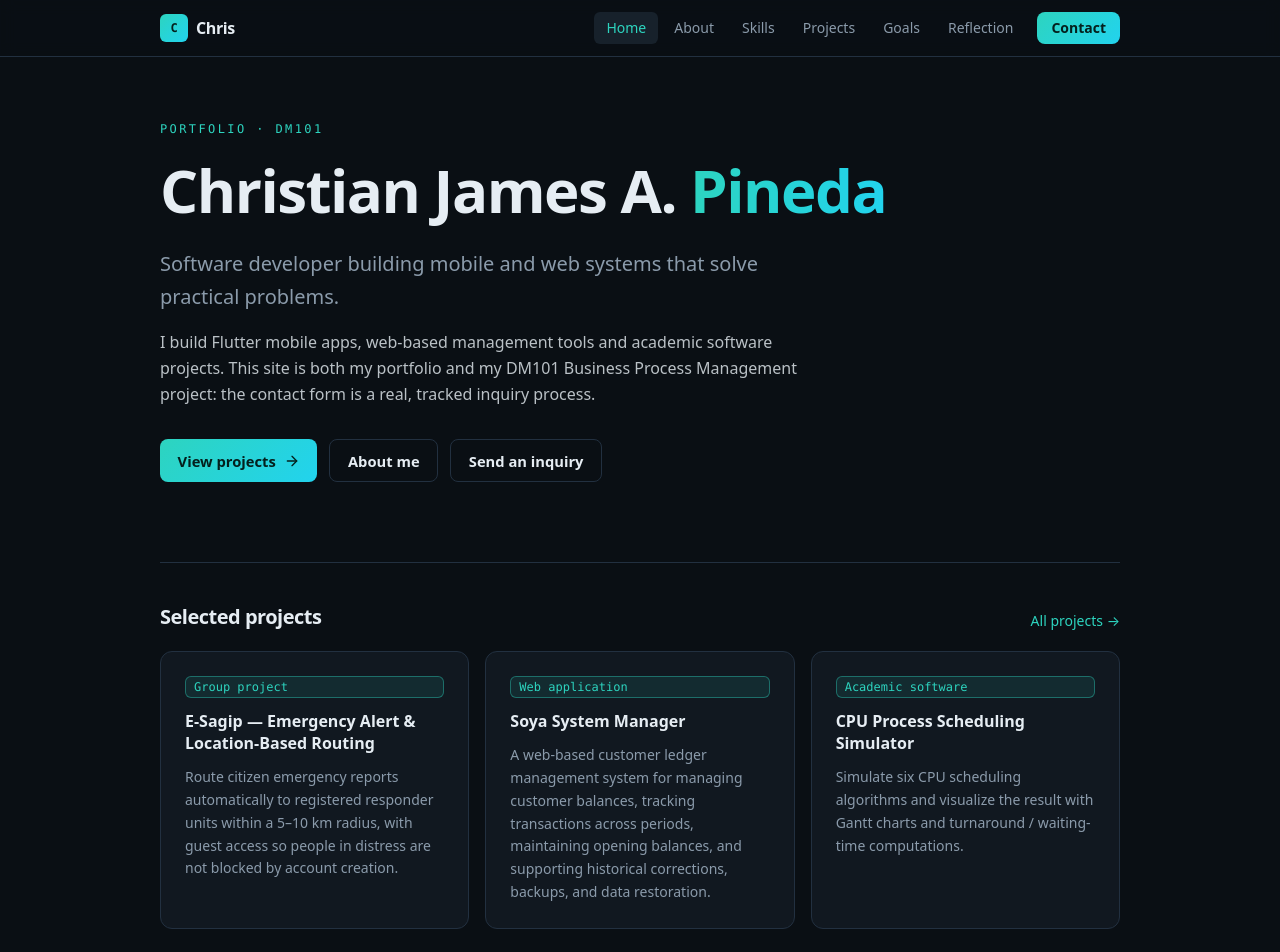
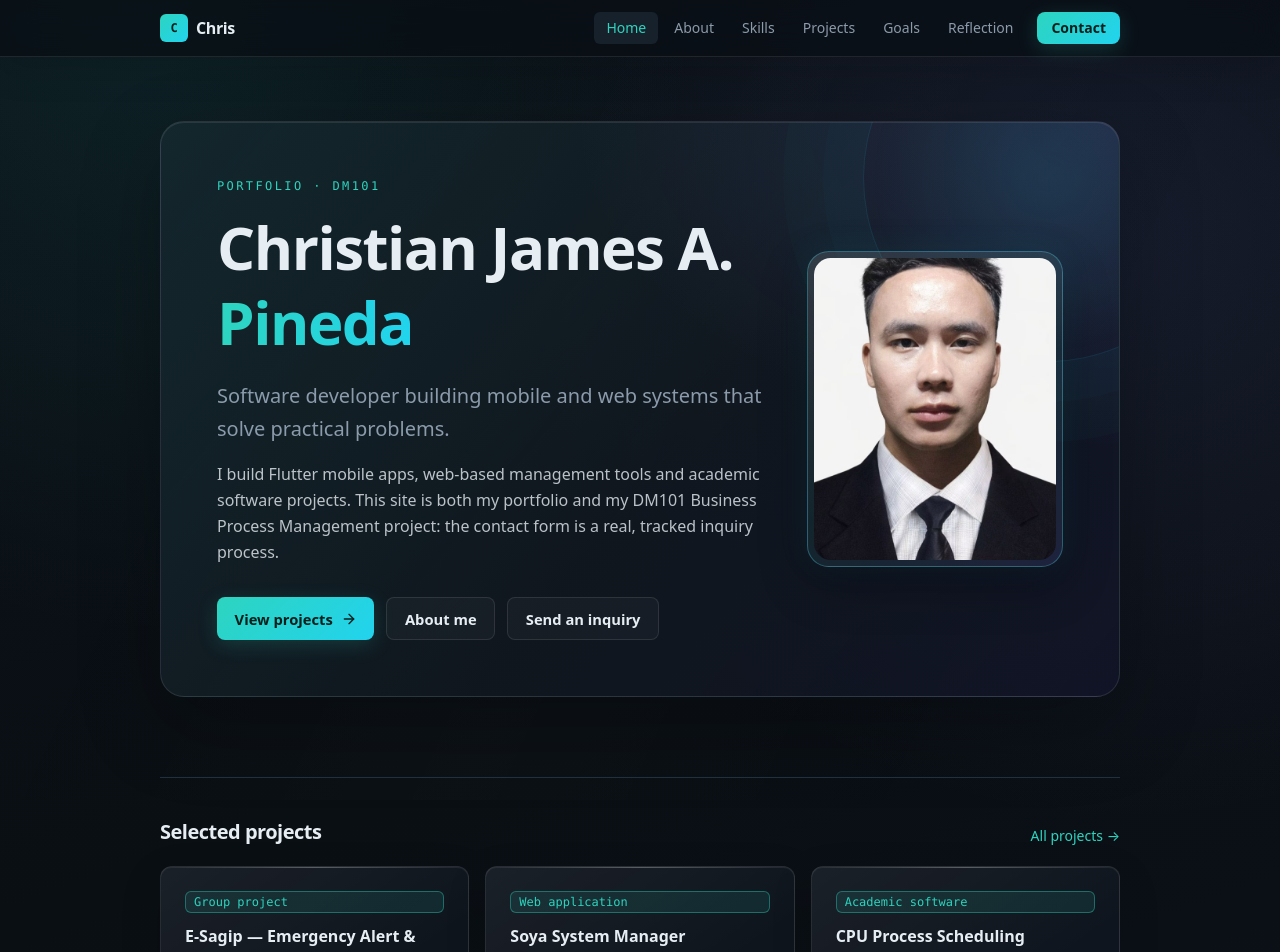
Before and after one commit to gfr-chris/dm101-portfolio, a Next.js app: page / in a window 1280 px wide. Shown: the top 952 px of the page. Built offline with nearby package versions, Linux system fonts and the light colour scheme.

Commit message:
Update homepage, global styles, header, primitives, and add template and profile photo

```diff
--- a/src/app/(public)/page.tsx
+++ b/src/app/(public)/page.tsx
@@ -1,3 +1,4 @@
+import Image from "next/image";
 import Link from "next/link";
 import { ArrowRight } from "lucide-react";
 import { profile, projects } from "@/data/portfolio";
@@ -6,7 +7,9 @@ import { Card, Tag } from "@/components/ui/primitives";
 export default function HomePage() {
   return (
     <div>
-      <section className="pb-16 sm:pb-20">
+      <section className="hero-panel mb-16 sm:mb-20">
+        <div className="relative z-10 grid items-center gap-8 md:grid-cols-[minmax(0,1fr)_16rem]">
+          <div>
             <p className="mb-4 font-mono text-xs uppercase tracking-[0.2em] text-accent">Portfolio · DM101</p>
             <h1 className="text-4xl font-semibold leading-tight tracking-tight sm:text-6xl">
               {profile.name.split(" ").slice(0, -1).join(" ")}{" "}
@@ -26,6 +29,20 @@ export default function HomePage() {
               <Link href="/contact" className="btn btn-ghost">
                 Send an inquiry
               </Link>
+            </div>
+          </div>
+          <div className="hero-portrait mx-auto w-full max-w-56 md:max-w-none">
+            <div className="relative aspect-[4/5] overflow-hidden rounded-[1.05rem]">
+              <Image
+                src="/profile-photo.png"
+                alt={`Professional portrait of ${profile.name}`}
+                fill
+                priority
+                sizes="(max-width: 767px) 224px, 256px"
+                className="object-cover object-center"
+              />
+            </div>
+          </div>
         </div>
       </section>
 
--- /dev/null
+++ b/src/app/(public)/template.tsx
@@ -0,0 +1,3 @@
+export default function PublicTemplate({ children }: { children: React.ReactNode }) {
+  return <div className="page-transition">{children}</div>;
+}
--- a/src/app/globals.css
+++ b/src/app/globals.css
@@ -18,6 +18,7 @@
 
 :root {
   color-scheme: dark;
+  --glass-border: color-mix(in srgb, white 10%, transparent);
 }
 
 html {
@@ -25,11 +26,28 @@ html {
 }
 
 body {
-  background: var(--color-bg);
+  position: relative;
+  isolation: isolate;
+  background:
+    radial-gradient(ellipse at 12% 0%, color-mix(in srgb, var(--color-accent) 9%, transparent), transparent 34rem),
+    radial-gradient(ellipse at 88% 18%, color-mix(in srgb, var(--color-indigo) 10%, transparent), transparent 38rem),
+    linear-gradient(160deg, #0b1118 0%, var(--color-bg) 52%, #0c111a 100%);
   color: var(--color-fg);
   font-family: var(--font-sans);
   -webkit-font-smoothing: antialiased;
   overflow-x: hidden;
+}
+
+body::before {
+  position: fixed;
+  z-index: -1;
+  inset: 0;
+  background-image:
+    radial-gradient(color-mix(in srgb, white 5%, transparent) 0.6px, transparent 0.6px),
+    linear-gradient(115deg, transparent 20%, color-mix(in srgb, white 1.5%, transparent) 50%, transparent 80%);
+  background-size: 6px 6px, 100% 100%;
+  content: "";
+  pointer-events: none;
 }
 
 ::selection {
@@ -49,6 +67,7 @@ body {
   * {
     animation-duration: 0.01ms !important;
     transition-duration: 0.01ms !important;
+    scroll-behavior: auto !important;
   }
 }
 
@@ -83,28 +102,150 @@ body {
   padding: 0.6rem 1.1rem;
   font-weight: 600;
   font-size: 0.92rem;
-  transition: background 0.15s, border-color 0.15s, opacity 0.15s;
+  transition: transform 0.2s ease, box-shadow 0.2s ease, background 0.2s ease, border-color 0.2s ease, filter 0.2s ease, opacity 0.15s;
   cursor: pointer;
 }
 .btn:disabled {
   opacity: 0.55;
   cursor: not-allowed;
 }
+.btn:hover:not(:disabled) {
+  transform: translateY(-2px);
+}
+.btn:active:not(:disabled) {
+  transform: translateY(0) scale(0.98);
+}
 .btn-primary {
   background: linear-gradient(135deg, var(--color-accent), var(--color-accent-2));
   color: #04201d;
+  box-shadow: 0 5px 20px color-mix(in srgb, var(--color-accent) 18%, transparent);
 }
 .btn-primary:hover:not(:disabled) {
   filter: brightness(1.08);
+  box-shadow: 0 8px 26px color-mix(in srgb, var(--color-accent) 30%, transparent);
 }
 .btn-ghost {
-  border: 1px solid var(--color-line);
+  border: 1px solid var(--glass-border);
   color: var(--color-fg);
-  background: transparent;
+  background: color-mix(in srgb, white 3%, transparent);
 }
 .btn-ghost:hover:not(:disabled) {
   border-color: var(--color-accent);
-  background: var(--color-surface);
+  background: color-mix(in srgb, var(--color-accent) 8%, var(--color-surface));
+  box-shadow: 0 5px 18px color-mix(in srgb, var(--color-accent) 10%, transparent);
+}
+
+.site-header {
+  border-color: color-mix(in srgb, white 9%, transparent);
+  background: color-mix(in srgb, #0a0f14 78%, transparent);
+  box-shadow: 0 12px 36px color-mix(in srgb, black 14%, transparent);
+  backdrop-filter: blur(18px) saturate(150%);
+}
+
+.glass-card {
+  position: relative;
+  overflow: hidden;
+  border-color: var(--glass-border);
+  background:
+    linear-gradient(145deg, color-mix(in srgb, white 5%, transparent), transparent 55%),
+    color-mix(in srgb, var(--color-surface) 78%, transparent);
+  box-shadow: 0 14px 40px color-mix(in srgb, black 16%, transparent), inset 0 1px 0 color-mix(in srgb, white 5%, transparent);
+  backdrop-filter: blur(14px) saturate(130%);
+  transition: transform 0.25s ease, border-color 0.25s ease, box-shadow 0.25s ease;
+}
+
+.glass-card::before {
+  position: absolute;
+  inset: 0 0 auto;
+  height: 1px;
+  background: linear-gradient(90deg, transparent, color-mix(in srgb, white 25%, transparent), transparent);
+  content: "";
+  pointer-events: none;
+}
+
+.glass-card:hover {
+  transform: translateY(-3px);
+  border-color: color-mix(in srgb, var(--color-accent) 25%, var(--glass-border));
+  box-shadow: 0 20px 46px color-mix(in srgb, black 22%, transparent), 0 0 28px color-mix(in srgb, var(--color-accent) 5%, transparent);
+}
+
+.page-heading {
+  border-image: linear-gradient(90deg, color-mix(in srgb, var(--color-accent) 48%, var(--color-line)), var(--color-line) 70%, transparent) 1;
+}
+
+.hero-panel {
+  position: relative;
+  overflow: hidden;
+  isolation: isolate;
+  border: 1px solid var(--glass-border);
+  border-radius: 1.5rem;
+  padding: clamp(1.5rem, 5vw, 3.5rem);
+  background:
+    radial-gradient(ellipse at 100% 0%, color-mix(in srgb, var(--color-indigo) 16%, transparent), transparent 34rem),
+    linear-gradient(130deg, color-mix(in srgb, var(--color-accent) 8%, var(--color-surface)) 0%, color-mix(in srgb, var(--color-surface) 80%, transparent) 55%, color-mix(in srgb, #121528 85%, transparent) 100%);
+  box-shadow: 0 28px 80px color-mix(in srgb, black 25%, transparent), inset 0 1px 0 color-mix(in srgb, white 9%, transparent);
+  backdrop-filter: blur(18px);
+}
+
+.hero-panel::after {
+  position: absolute;
+  z-index: -1;
+  top: -8rem;
+  right: -7rem;
+  width: 23rem;
+  aspect-ratio: 1;
+  border: 1px solid color-mix(in srgb, var(--color-accent-2) 12%, transparent);
+  border-radius: 50%;
+  background: radial-gradient(circle, color-mix(in srgb, var(--color-accent-2) 10%, transparent), transparent 68%);
+  box-shadow: 0 0 0 2.5rem color-mix(in srgb, var(--color-accent-2) 2%, transparent), 0 0 0 5rem color-mix(in srgb, var(--color-accent-2) 1.5%, transparent);
+  content: "";
+  pointer-events: none;
+}
+
+.hero-portrait {
+  border: 1px solid color-mix(in srgb, var(--color-accent-2) 24%, var(--glass-border));
+  border-radius: 1.35rem;
+  padding: 0.4rem;
+  background: linear-gradient(145deg, color-mix(in srgb, white 12%, transparent), color-mix(in srgb, var(--color-accent) 8%, transparent) 55%, color-mix(in srgb, var(--color-indigo) 12%, transparent));
+  box-shadow: 0 18px 48px color-mix(in srgb, black 28%, transparent), 0 0 32px color-mix(in srgb, var(--color-accent-2) 8%, transparent);
+}
+
+.hero-portrait img {
+  transition: transform 0.5s cubic-bezier(0.2, 0.7, 0.25, 1);
+}
+
+.hero-portrait:hover img {
+  transform: scale(1.035);
+}
+
+.page-transition {
+  animation: page-enter 0.48s cubic-bezier(0.2, 0.7, 0.25, 1) both;
+}
+
+.page-transition > * {
+  animation: content-enter 0.55s cubic-bezier(0.2, 0.7, 0.25, 1) both;
+}
+
+.page-transition > *:nth-child(2) {
+  animation-delay: 70ms;
+}
+
+.page-transition > *:nth-child(3) {
+  animation-delay: 130ms;
+}
+
+@keyframes page-enter {
+  from { opacity: 0; }
+  to { opacity: 1; }
+}
+
+@keyframes content-enter {
+  from { opacity: 0; transform: translateY(10px); }
+  to { opacity: 1; transform: translateY(0); }
+}
+
+a:not(.btn) {
+  transition: color 0.2s ease, opacity 0.2s ease;
 }
 
 /* React Flow dark tweaks */
--- a/src/components/layout/SiteHeader.tsx
+++ b/src/components/layout/SiteHeader.tsx
@@ -21,7 +21,7 @@ export function SiteHeader() {
   const [open, setOpen] = useState(false);
 
   return (
-    <header className="sticky top-0 z-40 border-b border-line bg-bg/85 backdrop-blur">
+    <header className="site-header sticky top-0 z-40 border-b border-line">
       <div className="mx-auto flex h-14 w-full max-w-5xl items-center justify-between px-5 sm:px-8">
         <Link href="/" className="flex items-center gap-2 font-semibold tracking-tight" onClick={() => setOpen(false)}>
           <span className="grid h-7 w-7 place-items-center rounded-md bg-linear-to-br from-accent to-accent-2 font-mono text-xs font-bold text-[#04201d]">
--- a/src/components/ui/primitives.tsx
+++ b/src/components/ui/primitives.tsx
@@ -6,7 +6,7 @@ export function Container({ className, children }: { className?: string; childre
 
 export function PageHeader({ eyebrow, title, lead }: { eyebrow?: string; title: string; lead?: string }) {
   return (
-    <header className="mb-10 border-b border-line pb-8">
+    <header className="page-heading mb-10 border-b border-line pb-8">
       {eyebrow && (
         <p className="mb-3 font-mono text-xs uppercase tracking-[0.2em] text-accent">{eyebrow}</p>
       )}
@@ -17,7 +17,7 @@ export function PageHeader({ eyebrow, title, lead }: { eyebrow?: string; title:
 }
 
 export function Card({ className, children }: { className?: string; children: React.ReactNode }) {
-  return <div className={cn("rounded-xl border border-line bg-surface p-5 sm:p-6", className)}>{children}</div>;
+  return <div className={cn("glass-card rounded-xl border border-line bg-surface p-5 sm:p-6", className)}>{children}</div>;
 }
 
 export function Tag({ children, tone = "default" }: { children: React.ReactNode; tone?: "default" | "accent" }) {
```
Also changed, not shown: public/profile-photo.png (added). Lines whose indentation alone changed are shown as unchanged.
